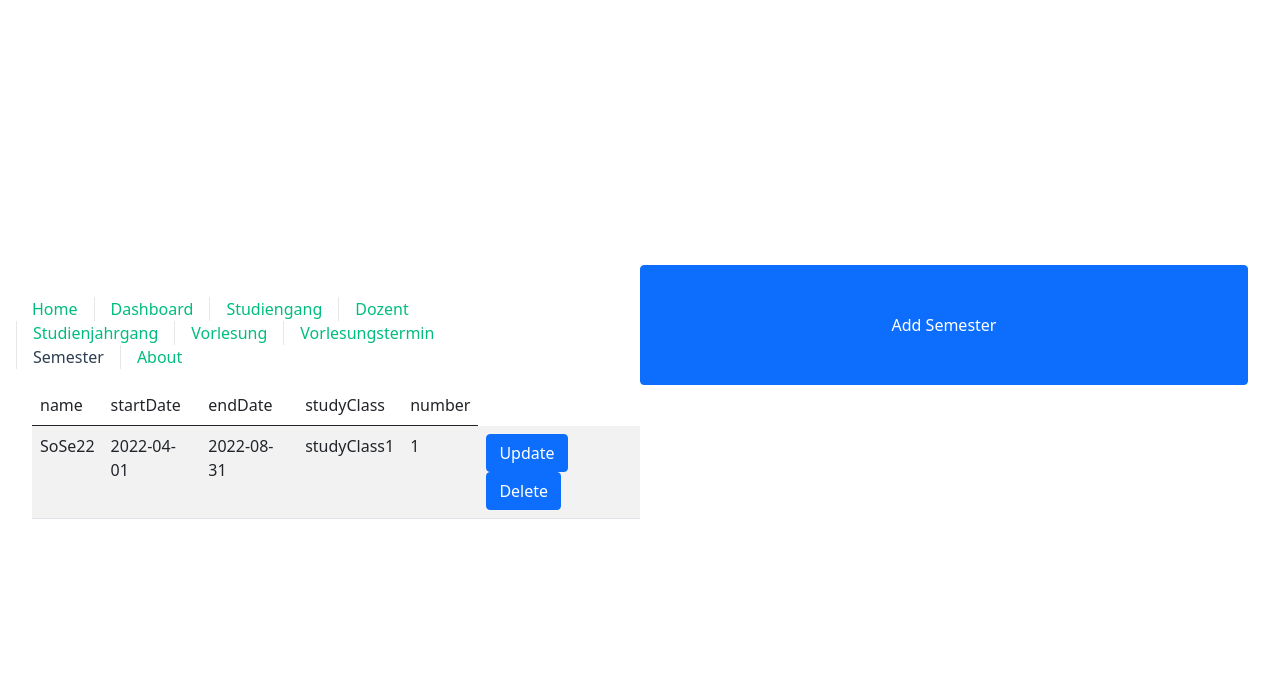
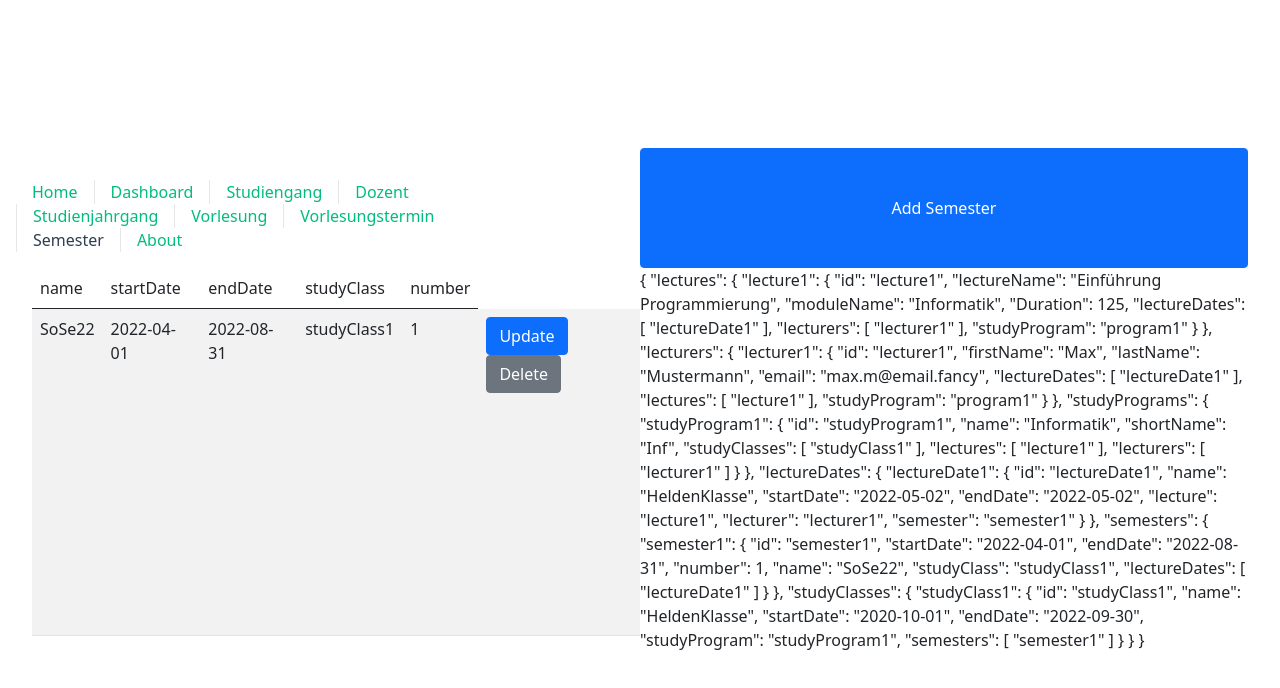
Before and after one commit to Koril94/vorlesungsplanung, a Vue app: page /semester in a window 1280 px wide. Shown: the top 688 px of the page. Built offline with nearby package versions, Linux system fonts and the light colour scheme.

Commit message:
Added remove for semesters

```diff
--- a/src/App.vue
+++ b/src/App.vue
@@ -21,6 +21,8 @@ import { store } from "./store";
   </header>
 
   <RouterView />
+
+  {{ store }}
 </template>
 
 <style>
--- a/src/components/DataTable.vue
+++ b/src/components/DataTable.vue
@@ -15,19 +15,21 @@
         </td>
         <td>
           <button
-            @click="$emit('update',entry.id)"
+            @click="$emit('update', entry.id)"
             type="button"
             class="btn btn-primary"
             data-bs-toggle="modal"
             data-bs-target="#semesterControllerModal"
-          >Update</button>
+          >
+            Update
+          </button>
           <button
-            @click="$emit('delete',entry.id)"
+            @click="$emit('remove', entry.id)"
             type="button"
-            class="btn btn-primary"
-            data-bs-toggle="modal"
-            data-bs-target="#semesterControllerModal"
-          >Delete</button>
+            class="btn btn-secondary"
+          >
+            Delete
+          </button>
         </td>
       </tr>
     </tbody>
--- a/src/components/SemesterCreation.vue
+++ b/src/components/SemesterCreation.vue
@@ -1,6 +1,6 @@
 <template>
   <!-- Button trigger modal -->
-  {{semesterId}}
+  {{ semesterId }}
   <!-- Modal -->
   <div
     class="modal fade"
@@ -9,7 +9,6 @@
     aria-labelledby="exampleModalLabel"
     aria-hidden="true"
   >
-
     <div class="modal-dialog">
       <div class="modal-content">
         <div class="modal-header">
@@ -97,24 +96,24 @@
 
 <script>
 import { store } from "../store";
+const emptySemester = {
+  name: "",
+  number: null,
+  startDate: null,
+  endDate: null,
+  studyClass: null,
+  lectureDates: [],
+};
 export default {
   setup() {},
   props: {
     semesterId: String,
   },
   data() {
-    const emptySemester = {
-      name: "",
-      number: null,
-      startDate: null,
-      endDate: null,
-      studyClass: null,
-      lectureDates: [],
-    };
     const semester =
       this.semesterId in store.semesters
         ? store.semesters[this.semesterId]
-        : emptySemester;
+        : JSON.parse(JSON.stringify(emptySemester));
     return {
       store: store,
       semester: semester,
@@ -122,36 +121,28 @@ export default {
   },
   watch: {
     semesterId(newSemesterId, oldSemesterId) {
-      const emptySemester = {
-        name: "",
-        number: null,
-        startDate: null,
-        endDate: null,
-        studyClass: null,
-        lectureDates: [],
-      };
       this.semester =
         newSemesterId in store.semesters
           ? store.semesters[newSemesterId]
-          : emptySemester;
+          : JSON.parse(JSON.stringify(emptySemester));
     },
   },
   methods: {
     create: function () {
+      const isUpdate = this.semesterId in store.semesters;
       const currentSemesters = Object.entries(store.semesters).length;
-      const semesterId = this.semesterId in store.semesters ? this.semesterId : `semester${currentSemesters + 1}`;
+      const semesterId = isUpdate
+        ? this.semesterId
+        : `semester${currentSemesters + 1}`;
       this.semester.id = semesterId;
       let saveSemester = JSON.parse(JSON.stringify(this.semester));
 
       store.semesters[semesterId] = saveSemester;
-      this.semester = {
-        name: "",
-        number: null,
-        startDate: null,
-        endDate: null,
-        studyClass: null,
-        lectureDates: [],
-      };
+      console.log(isUpdate);
+      this.semester = isUpdate
+        ? saveSemester
+        : JSON.parse(JSON.stringify(emptySemester));
+      console.log(this.semester);
     },
   },
 };
--- a/src/views/SemesterView.vue
+++ b/src/views/SemesterView.vue
@@ -9,7 +9,13 @@
   >
     Add Semester
   </button>
-  <DataTable @update="setSemesterId" :data="data" :columns="columns"> </DataTable>
+  <DataTable
+    @remove="removeSemester"
+    @update="setSemesterId"
+    :data="data"
+    :columns="columns"
+  >
+  </DataTable>
 </template>
 <script>
 import { store } from "../store";
@@ -22,22 +28,31 @@ export default {
   },
   methods: {
     setSemesterId(id) {
-      console.log(id);
       this.semesterId = id;
-    }
+    },
+    removeSemester(id) {
+      delete this.store.semesters[id];
+      Object.values(this.store.studyClasses)
+        .filter((studyClass) => studyClass.semesters.includes(id))
+        .forEach(
+          (studyClass) =>
+            (studyClass.semesters = studyClass.semesters.filter(
+              (semester) => semester !== id
+            ))
+        );
+      Object.entries(this.store.lectureDates)
+        .filter(([key, value]) => value.semester !== id)
+        .forEach(([key, value]) => {
+          this.store.lectureDates[key] = value;
+        });
+    },
   },
   data() {
     return {
       semesterId: "",
       store: store,
       data: store.semesters,
-      columns: [
-        "name",
-        "startDate",
-        "endDate",
-        "studyClass",
-        "number"
-      ],
+      columns: ["name", "startDate", "endDate", "studyClass", "number"],
     };
   },
 };
```
